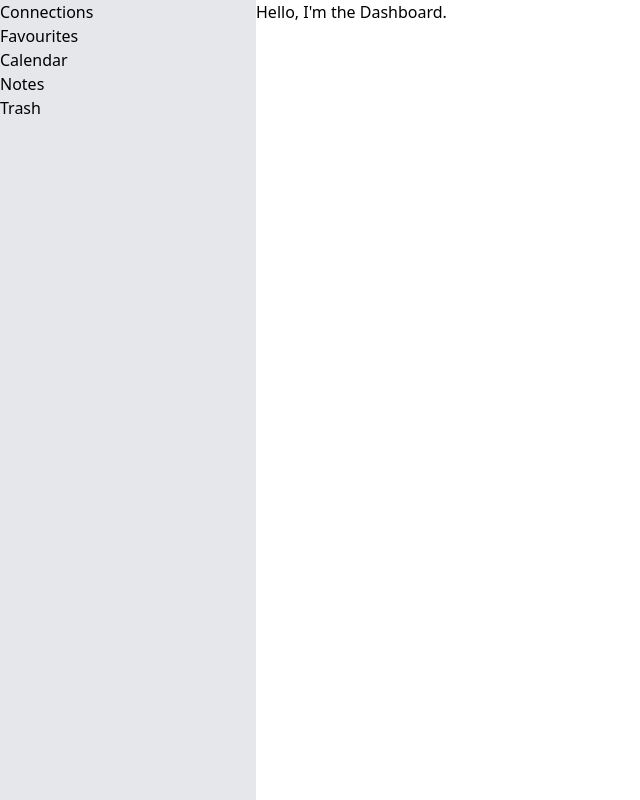
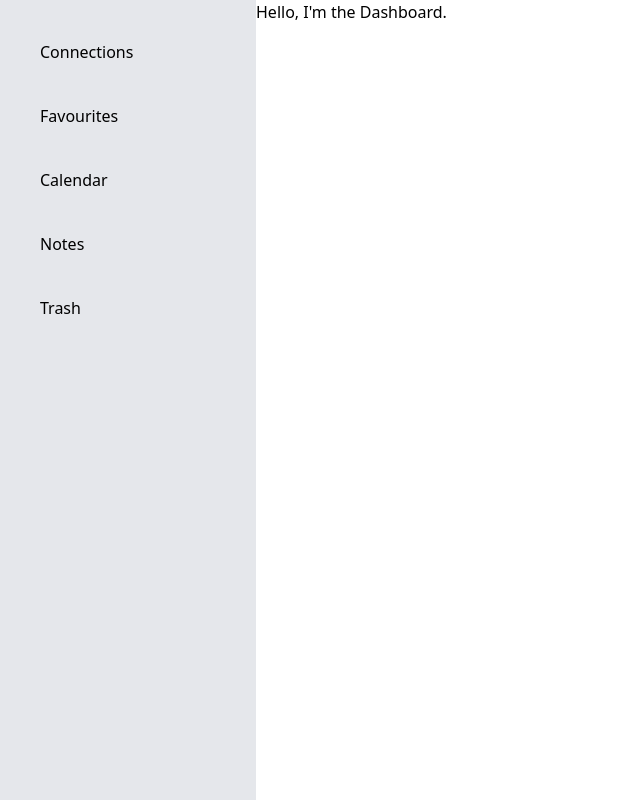
Before and after one commit to dpkreativ/crm-software, a Next.js app: page /dashboard in a window 1280 px wide. Shown: the whole page, without its empty margins (0-640 px from the left). Built offline with nearby package versions, Linux system fonts and the light colour scheme.

Commit message:
reduce code

```diff
--- a/components/Sidebar.js
+++ b/components/Sidebar.js
@@ -1,21 +1,11 @@
 const Sidebar = () => {
   return (
-    <div className="h-screen w-1/5 bg-gray-200">
-      <section>
-        <div>Connections</div>
-      </section>
-      <section>
-        <div>Favourites</div>
-      </section>
-      <section>
-        <div>Calendar</div>
-      </section>
-      <section>
-        <div>Notes</div>
-      </section>
-      <section>
-        <div>Trash</div>
-      </section>
+    <div className="h-screen w-1/5 bg-gray-200 p-10 flex flex-col space-y-10">
+      <div>Connections</div>
+      <div>Favourites</div>
+      <div>Calendar</div>
+      <div>Notes</div>
+      <div>Trash</div>
     </div>
   );
 };
```
